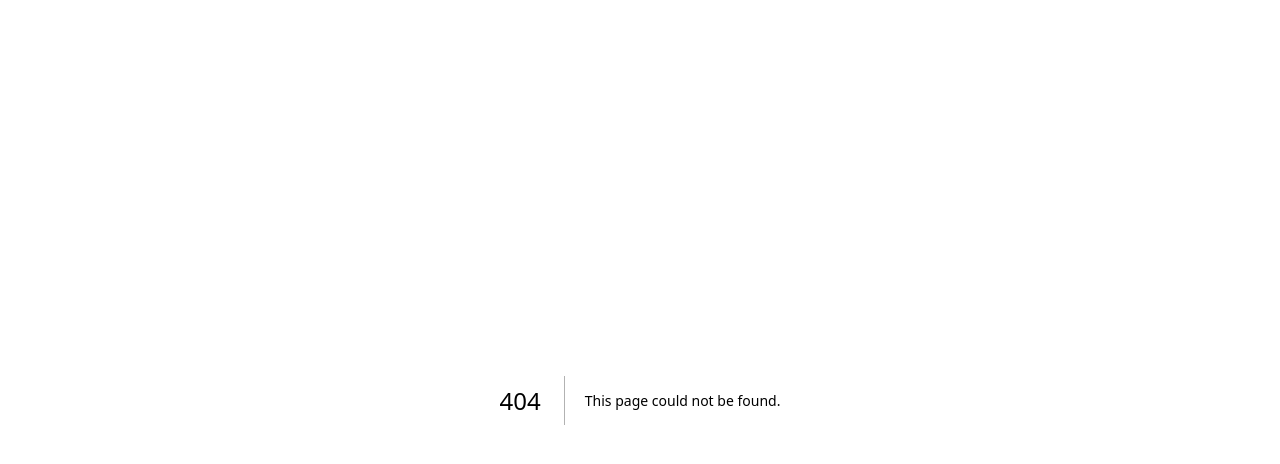
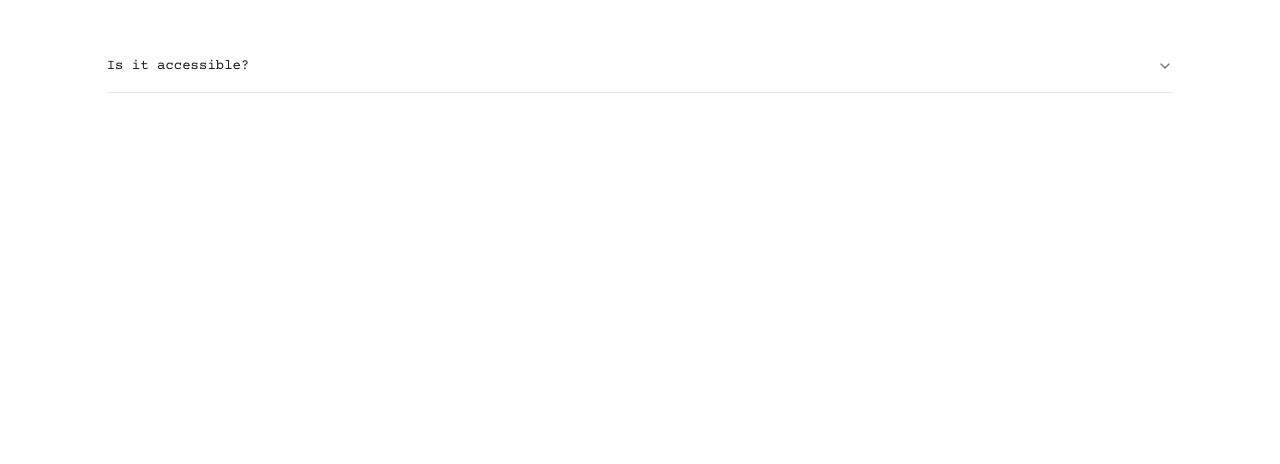
Before and after one commit to the-bipu/shadcn-components, a Next.js app: page /accordion in a window 1280 px wide. Before the commit this address had no page. Shown: the top 464 px of the page. Built offline with nearby package versions, Linux system fonts and the light colour scheme; a web font is replaced by a local one.

Commit message:
added new components

```diff
--- /dev/null
+++ b/pages/accordion.tsx
@@ -0,0 +1,28 @@
+import React from 'react'
+import {
+    Accordion,
+    AccordionContent,
+    AccordionItem,
+    AccordionTrigger,
+} from "@/components/ui/accordion"
+
+const AccordionPage = () => {
+    return (
+        <div className='flex flex-col items-center justify-center w-full h-screen'>
+            <div className='md:w-10/12 w-full h-full flex flex-col gap-4 my-10'>
+                <div>
+                    <Accordion type="single" collapsible>
+                        <AccordionItem value="item-1">
+                            <AccordionTrigger>Is it accessible?</AccordionTrigger>
+                            <AccordionContent>
+                                Yes. It adheres to the WAI-ARIA design pattern.
+                            </AccordionContent>
+                        </AccordionItem>
+                    </Accordion>
+                </div>
+            </div>
+        </div>
+    )
+}
+
+export default AccordionPage
--- /dev/null
+++ b/pages/alert.tsx
@@ -0,0 +1,23 @@
+import React from 'react'
+import { Alert, AlertDescription, AlertTitle } from "@/components/ui/alert"
+import { Terminal } from 'lucide-react'
+
+const AlertPage = () => {
+    return (
+        <div className='flex flex-col items-center justify-center w-full h-screen'>
+            <div className='md:w-10/12 w-full h-full flex flex-col gap-4 my-10'>
+                <div>
+                    <Alert>
+                        <Terminal className="h-4 w-4" />
+                        <AlertTitle>Heads up!</AlertTitle>
+                        <AlertDescription>
+                            You can add components and dependencies to your app using the cli.
+                        </AlertDescription>
+                    </Alert>
+                </div>
+            </div>
+        </div>
+    )
+}
+
+export default AlertPage
```
